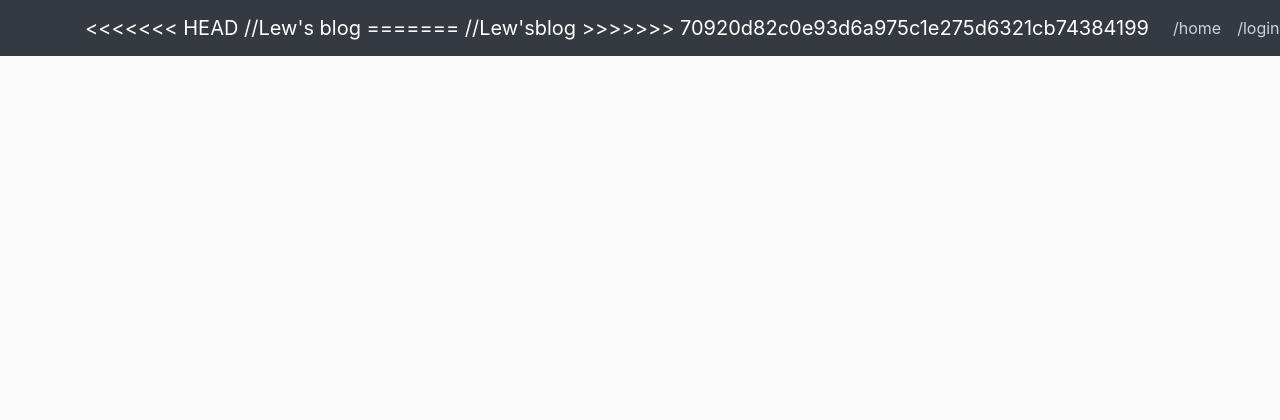
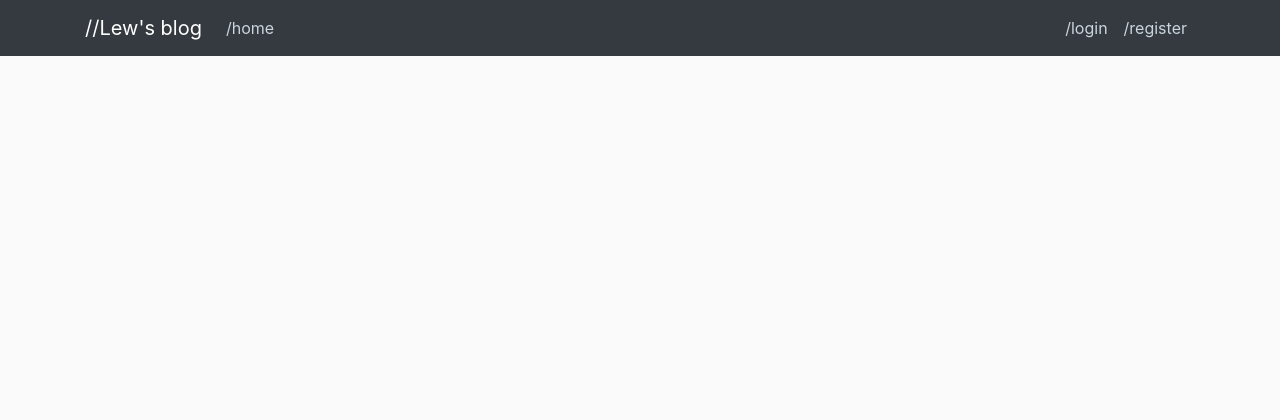
Before and after one commit to lewchewning/flask_app_repo, a Flask app: page / in a window 1280 px wide; the page is wider, and only the part inside the window is pictured. Shown: the top 420 px of that part. Run offline with Flask 2, Linux system fonts and the light colour scheme; data that the repository does not hold is empty; parts of the project's set-up code (start-up, migrations or seed data) failed here and were passed over; some libraries are stand-ins or nearby versions.

Commit message:
2nd commit

```diff
--- a/flask_app/templates/includes/_navbar.html
+++ b/flask_app/templates/includes/_navbar.html
@@ -3,11 +3,7 @@
 <nav class="navbar navbar-expand-lg navbar-dark bg-dark">
   <div class="container">
     <a class="navbar-brand cursor-onhover" href="/">
-<<<<<<< HEAD
       <span class="nav-title">//Lew's blog</span>
-=======
-      <span class="nav-title">//Lew'sblog</span>
->>>>>>> 70920d82c0e93d6a975c1e275d6321cb74384199
     </a>
     <button class="navbar-toggler" type="button" data-toggle="collapse" data-target="#navbarToggler" aria-controls="navbarToggler" aria-expanded="false" aria-label="Toggle navigation">
       <span class="navbar-toggler-icon"></span>
```
